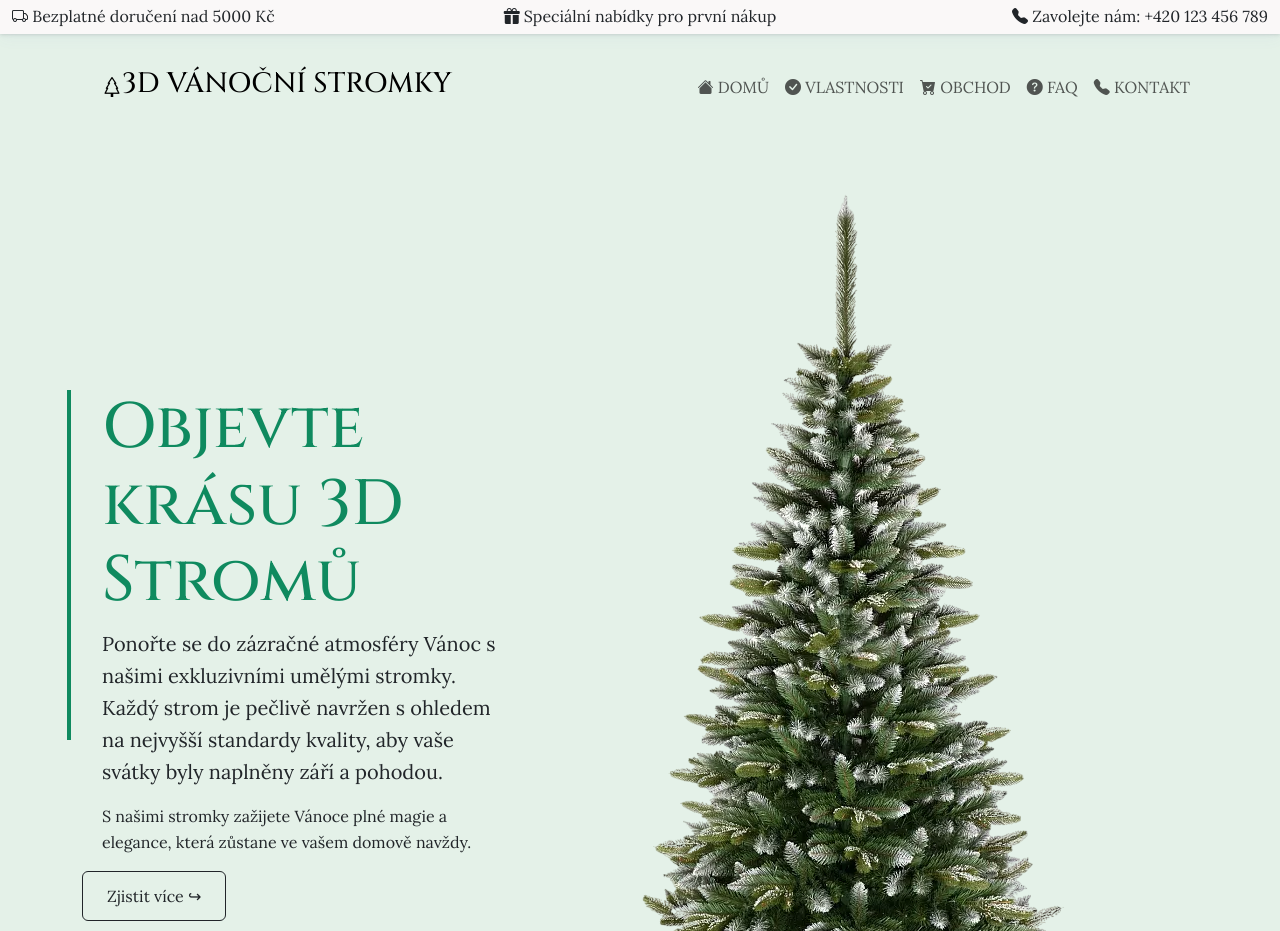
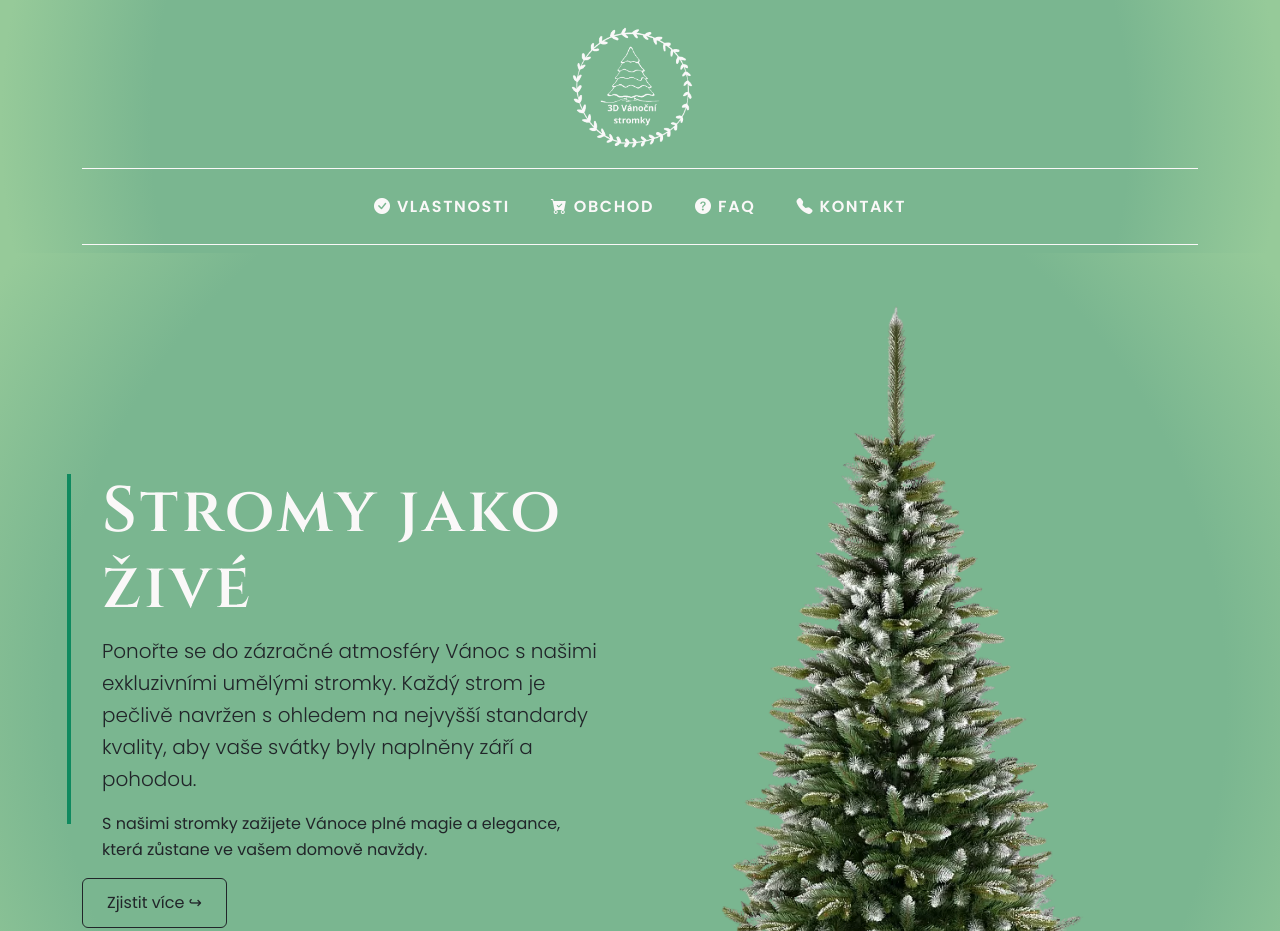
Before and after one commit to DuraSky/christmasTree, a website: page pages/index.html in a window 1280 px wide. Shown: the top 931 px of the page. Drawn offline with nearby package versions, Linux system fonts and the light colour scheme; a web font is replaced by a local one.

Commit message:
another style, has to be reworked

```diff
--- a/assets/css/style.scss
+++ b/assets/css/style.scss
@@ -2,7 +2,8 @@
 
 // $font-headings: "Playfair Display", serif;
 $font-headings: "Cinzel", serif;
-$font-body: "Lora", serif;
+//$font-body: "Lora", serif;
+$font-body: "Poppins", sans-serif;
 
 // $font-headings: "Sancreek", serif;
 
@@ -19,9 +20,9 @@ $blue: #235e6f;
 
 $pistachio: #e4f1e8;
 
-// $pistachio: #c1e5cc;
+// $pistachio: #7ab690;
+$pistachio: #96ca99;
 
-// fonty
 body {
   background-color: $white;
   font-family: $font-body;
@@ -36,22 +37,13 @@ h3,
 h4,
 h5,
 h6 {
-  color: $darkGreen;
+  color: $white;
 
   font-family: $font-headings;
   // font-weight: 700; // Použití tučné varianty pro nadpisy
 }
 
-.topbar {
-  background-color: $white;
-  box-shadow: rgba(67, 71, 85, 0.27) 0px 0px 0.25em,
-    rgba(90, 125, 188, 0.05) 0px 0.25em 1em;
-  z-index: 10;
-}
-
 .navbar {
-  z-index: -1;
-
   .row {
     align-items: center;
   }
@@ -69,40 +61,69 @@ h6 {
   }
 }
 
-// .navbar-nav {
-//   background-color: $white;
-//   gap: 10px;
-//   box-shadow: rgba(67, 71, 85, 0.27) 0px 0px 0.25em,
-//     rgba(90, 125, 188, 0.05) 0px 0.25em 1em;
-//   margin-bottom: 10px;
-//   padding: 10px;
-// }
+.navigationCustom {
+  position: relative;
+  display: flex;
+  flex-direction: column;
+  width: 100%; /* Ensure the container is full-width */
+}
+.navbar-nav {
+  position: relative;
+  gap: 25px;
+  width: 80vw;
+  justify-content: center;
+  overflow: hidden;
 
-// .navbar-nav {
-//   flex-grow: 1;
-// }
+  padding: 20px;
+}
+
+.border-animation {
+  width: 0; /* Start with zero width */
+  height: 1px; /* Border height */
+  background-color: $white; /* Border color */
+  transition: width 1s ease-out; /* Transition for animation */
+}
 
 .settingNav {
   display: flex;
 }
 
 nav {
-  background-color: $pistachio;
+  // background-color: $pistachio;
+  background: rgb(122, 182, 144);
+  background: radial-gradient(
+    circle,
+    rgba(122, 182, 144, 1) 75%,
+    rgba(150, 202, 153, 1) 98%
+  );
   // background-color: $gold;
   text-transform: uppercase;
   // box-shadow: rgba(0, 0, 0, 0.02) 0px 1px 3px 0px,
   //   rgba(27, 31, 35, 0.15) 0px 0px 0px 1px;
 }
-
+.nav-link {
+  color: $white;
+  line-height: 1.2;
+  font-weight: 600;
+  letter-spacing: 0.1em;
+}
 .jumbotron {
-  background-color: $pistachio;
+  // background-color: $pistachio;
+  background: rgb(122, 182, 144);
+  background: radial-gradient(
+    circle,
+    rgba(122, 182, 144, 1) 75%,
+    rgba(150, 202, 153, 1) 98%
+  );
 }
 .underHero {
   margin: 40px auto;
 }
 
 .heroHeader {
+  font-weight: 600;
   font-size: 4rem;
+  letter-spacing: .05em;
 }
 
 // rules
@@ -277,3 +298,14 @@ footer {
   opacity: 1;
   transform: translateY(0);
 }
+
+.spacer {
+  width: 100%;
+  aspect-ratio: 900/80;
+  background-repeat: no-repeat;
+  background-size: cover;
+}
+
+.layer1 {
+  background-image: url(/assets/images/spacer.webp);
+}
--- /dev/null
+++ b/assets/scripts/border.js
@@ -0,0 +1,13 @@
+document.addEventListener("DOMContentLoaded", () => {
+  const borderAnimations = document.querySelectorAll(".border-animation");
+
+  // Ensuring both border divs are correctly selected
+  if (borderAnimations.length === 2) {
+    setTimeout(() => {
+      borderAnimations.forEach((border) => {
+        border.style.width = "100%"; // Expand width to full
+        border.style.left = "0"; // Move left to start from the very beginning
+      });
+    }, 100); // Small delay for visual effect
+  }
+});
--- a/pages/index.html
+++ b/pages/index.html
@@ -12,6 +12,10 @@
       rel="stylesheet"
     />
 
+    <link
+      href="https://fonts.googleapis.com/css2?family=Poppins:ital,wght@0,100;0,200;0,300;0,400;0,500;0,600;0,700;0,800;0,900;1,100;1,200;1,300;1,400;1,500;1,600;1,700;1,800;1,900&family=Roboto:ital,wght@0,100;0,300;0,400;0,500;0,700;0,900;1,100;1,300;1,400;1,500;1,700;1,900&display=swap"
+      rel="stylesheet"
+    />
     <link
       href="https://fonts.googleapis.com/css2?family=Nunito:ital,wght@0,200..1000;1,200..1000&family=Sancreek&display=swap"
       rel="stylesheet"
@@ -37,42 +41,21 @@
   </head>
   <body>
     <header>
-      <!-- Top Bar -->
-      <div class="py-1 d-none d-lg-block topbar">
-        <div class="container-fluid">
-          <div class="row">
-            <div class="col-lg-4">
-              <p class="m-0">
-                <i class="bi bi-truck"></i> Bezplatné doručení nad 5000 Kč
-              </p>
-            </div>
-            <div class="col-lg-4 text-center">
-              <p class="m-0">
-                <i class="bi bi-gift-fill"></i> Speciální nabídky pro první
-                nákup
-              </p>
-            </div>
-            <div class="col-lg-4 text-md-end">
-              <p class="m-0">
-                <i class="bi bi-telephone-fill"></i> Zavolejte nám: +420 123 456
-                789
-              </p>
-            </div>
-          </div>
-        </div>
-      </div>
-
       <!-- navbar -->
       <nav class="navbar navbar-expand-md">
-        <div class="container">
-          <!-- <div class="container-fluid"> -->
+        <div class="container navigationCustom">
           <!-- navbar brand / title -->
-          <a class="navbar-brand" href="#intro ">
-            <span class="fw-bold">
-              <i class="bi bi-tree"></i>
-              <h3>3D Vánoční Stromky</h3>
-            </span>
+          <a class="navbar-brand" href="#intro">
+            <img
+              src="/assets/images/logoWhite.webp"
+              width="150px"
+              alt=""
+              srcset=""
+            />
           </a>
+          <div class="border-animation"></div>
+          <!-- Border animation directly below the logo -->
+
           <!-- toggle button for mobile nav -->
           <button
             class="navbar-toggler"
@@ -93,16 +76,10 @@
           >
             <ul class="navbar-nav">
               <li class="nav-item">
-                <a class="nav-link" href="#hero"
-                  ><i class="bi bi-house-fill"></i> Domů</a
-                >
-              </li>
-              <li class="nav-item">
                 <a class="nav-link" href="#features"
                   ><i class="bi bi-check-circle-fill"></i> Vlastnosti</a
                 >
               </li>
-
               <li class="nav-item">
                 <a class="nav-link" href="#shop"
                   ><i class="bi bi-cart-check-fill"></i> Obchod</a
@@ -120,8 +97,11 @@
               </li>
             </ul>
           </div>
+          <div class="border-animation"></div>
+          <!-- Border animation directly below the navigation items -->
         </div>
       </nav>
+
       <!-- <hr /> -->
     </header>
 
@@ -135,7 +115,7 @@
             <div class="text-block">
               <div class="vertical-divider"></div>
               <!-- Divider now relative to text only -->
-              <h1 class="heroHeader">Objevte krásu 3D Stromů</h1>
+              <h1 class="heroHeader">Stromy jako živé</h1>
               <p class="lead">
                 Ponořte se do zázračné atmosféry Vánoc s našimi exkluzivními
                 umělými stromky. Každý strom je pečlivě navržen s ohledem na
@@ -174,10 +154,19 @@
             src="/assets/images/tree-Photoroom.png-Photoroom.png"
             alt=""
             class="img-fluid ml-md-auto order-md-2"
+            width="600px"
           />
+          <!-- <img
+            src="/assets/images/testing.webp"
+            width="600px"
+            alt=""
+            srcset=""
+          /> -->
         </div>
       </div>
     </section>
+
+    <div class="spacer layer1"></div>
 
     <!-- popis stromku -->
     <section>
@@ -518,5 +507,6 @@
       crossorigin="anonymous"
     ></script>
     <script src="/assets/scripts/jumbotron.js"></script>
+    <script src="/assets/scripts/border.js"></script>
   </body>
 </html>
```
Also changed, not shown: assets/css/style.css, assets/images/logo.png (added), assets/images/logoBlack.png (added), assets/images/logoTest.png (added), assets/images/logoWhite.webp (added), assets/images/spacer.svg (added), assets/images/spacer.webp (added), assets/images/stacked-waves-haikei.svg (deleted), assets/images/testing.webp (added), 1 other file.
